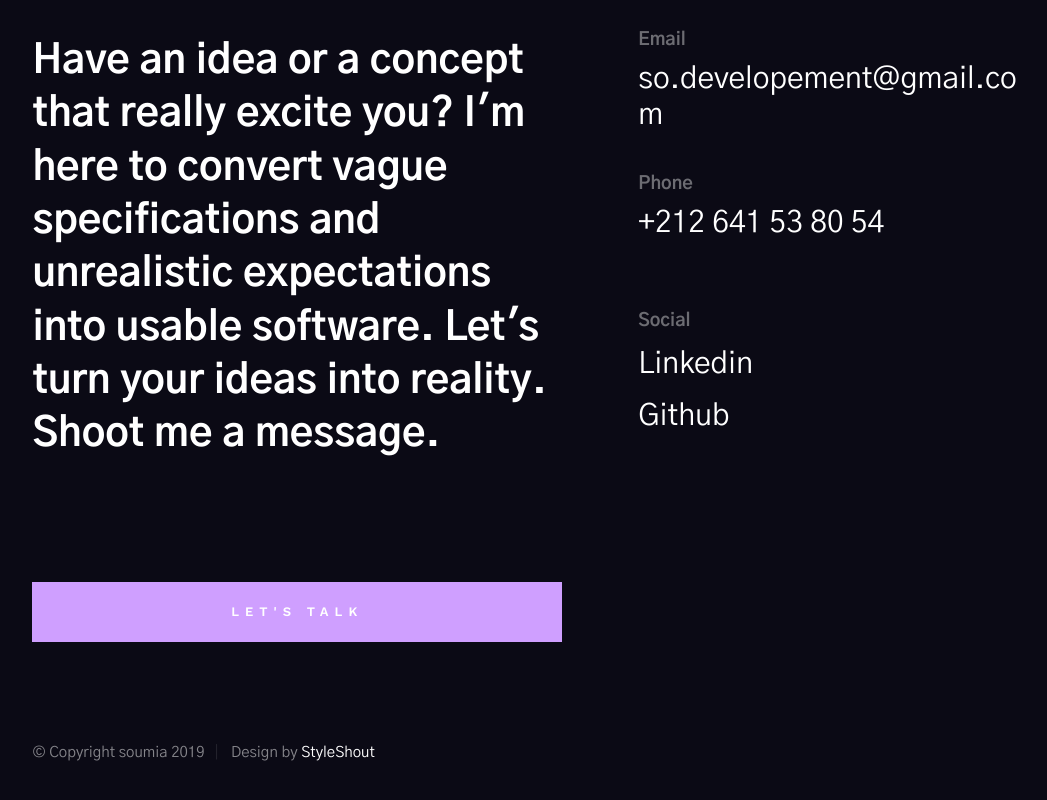
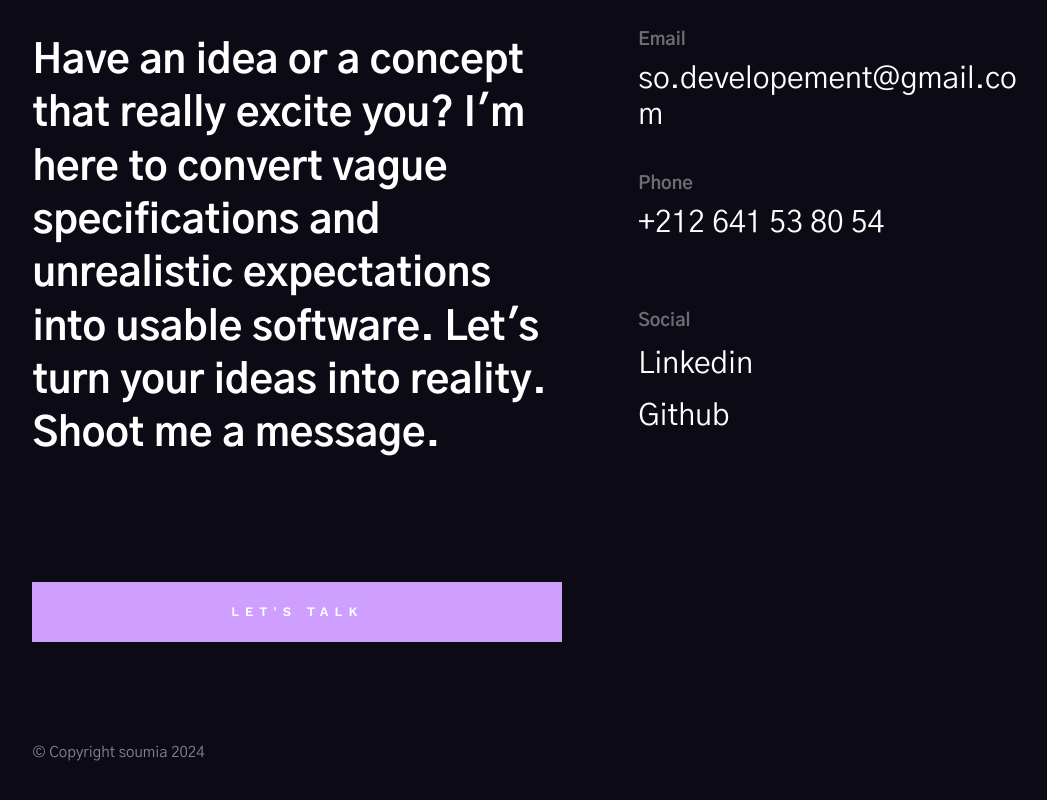
Before and after one commit to SoumiaOUK/Portfolio2024, a plain HTML site: page index.html in a window 1280 px wide. Shown: the part 7486-8286 px from the top of the page, without its empty margins (58-1105 px from the left). Drawn offline with nearby package versions, Linux system fonts and the light colour scheme.

Commit message:
Update index.html

```diff
--- a/index.html
+++ b/index.html
@@ -717,8 +717,7 @@ Health tracker : https://images.pexels.com/photos/317157/pexels-photo-317157.jpe
 
         <div class="row s-footer__bottom">
             <div class="column large-full ss-copyright">
-                <span>© Copyright soumia 2019</span>
-                <span>Design by <a href="https://www.styleshout.com/">StyleShout</a></span>
+                <span>© Copyright soumia 2024</span>
             </div> <!-- end ss-copyright -->
 
             <div class="ss-go-top">
```
